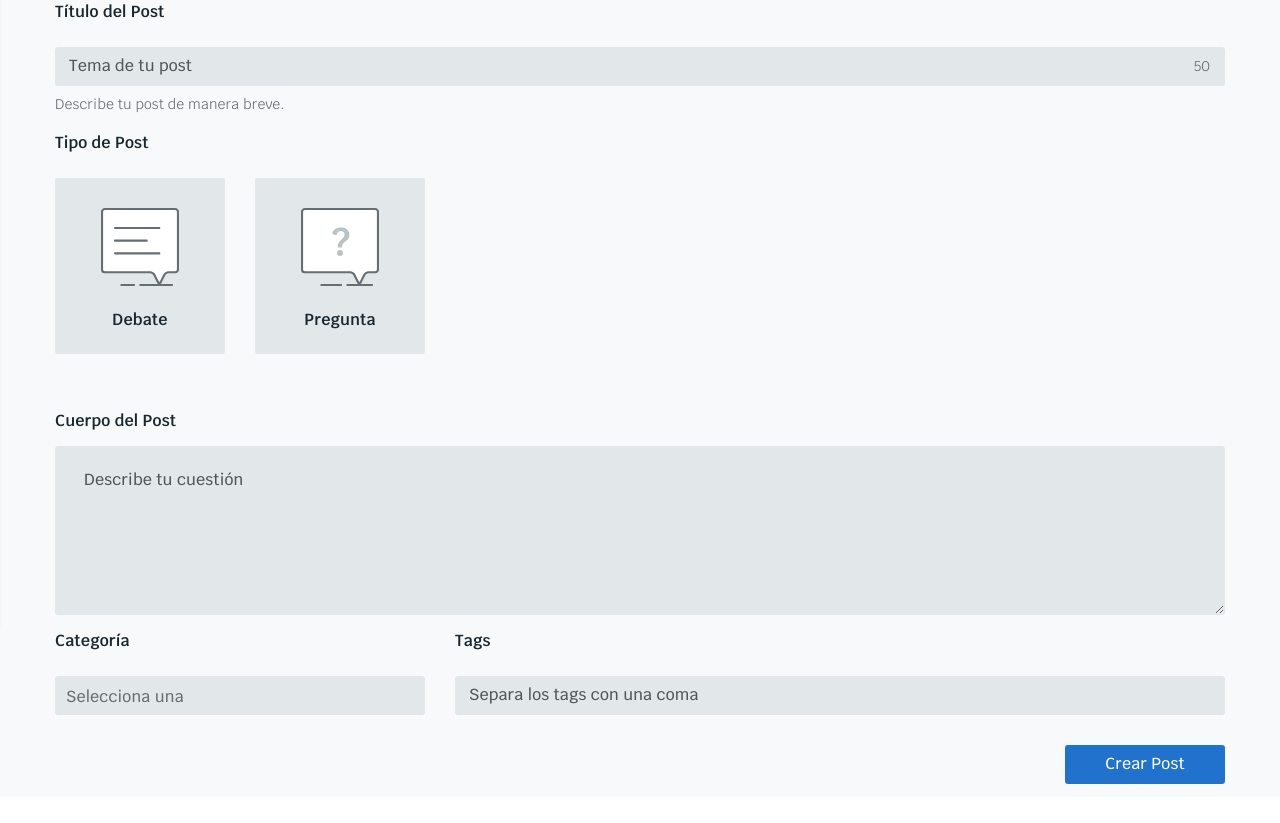
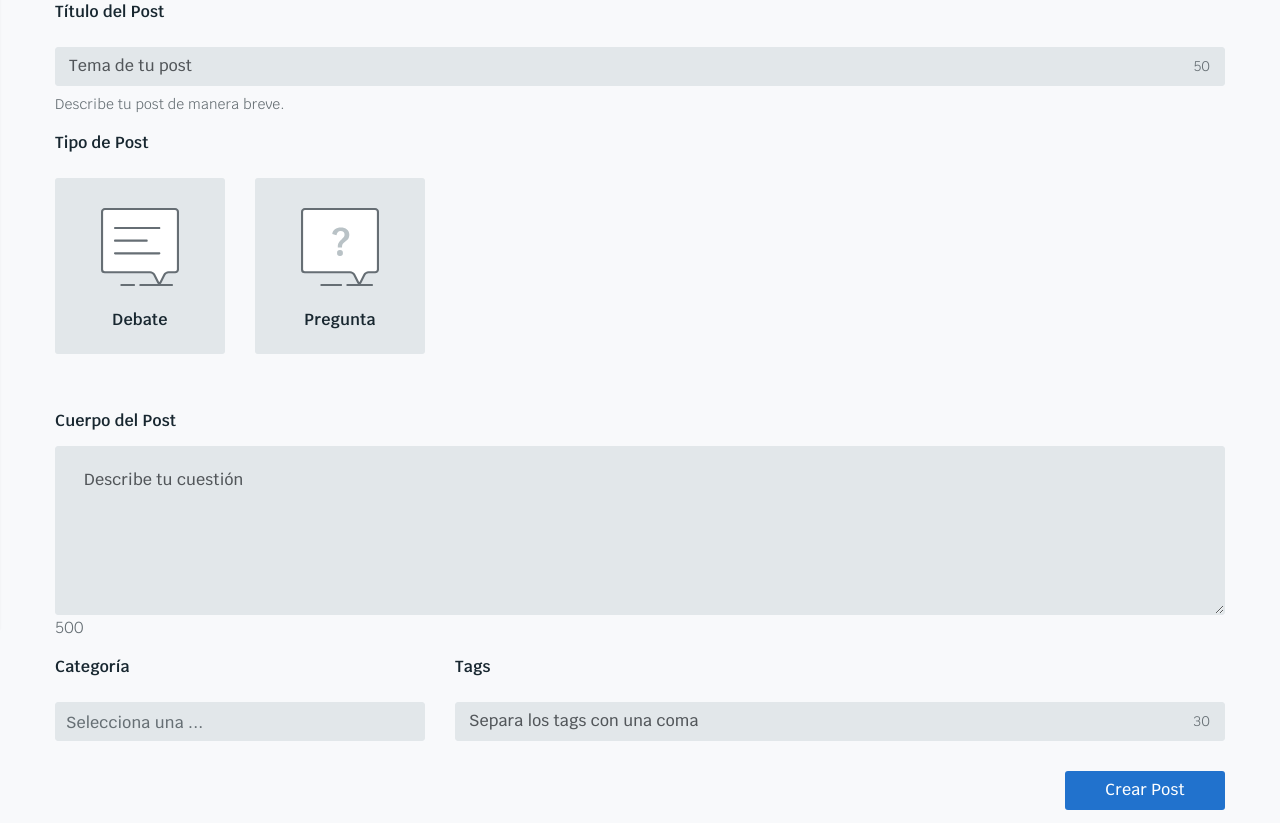
Before and after one commit to angelfrg/Forum, a Yii app: template views/post/crear_post.php in a window 1280 px wide. Shown: the part 172-995 px from the top of the page. Before the commit the page ends 956 px from the top, so only its background shows below. Run offline with PHP 8.4 and a stand-in for Yii, Linux system fonts and the light colour scheme; the template is opened without the code that fills it, so the values that code supplies are empty; some libraries are stand-ins or nearby versions.

Commit message:
Controlar longitudes de titulo, cuerpo y tags de un post

```diff
--- a/views/post/crear_post.php
+++ b/views/post/crear_post.php
@@ -5,8 +5,8 @@
 	<div class="form-group">
 		<label for="inputTopicTitle">Título del Post</label>
 		<div class="tt-value-wrapper">
-			<input type="text" name="name" class="form-control" id="inputTopicTitle" placeholder="Tema de tu post">
-			<span class="tt-value-input">50</span>
+			<input type="text" name="name" class="form-control" id="inputTopicTitle" placeholder="Tema de tu post" maxlength="50" onkeydown="modificarValor(this.id, 'maxTema', event, 50)">
+			<span id="maxTema" class="tt-value-input">50</span>
 		</div>
 		<div class="tt-note">Describe tu post de manera breve.</div>
 	</div>
@@ -40,14 +40,15 @@
 	<div class="pt-editor">
 		<h6 class="pt-title">Cuerpo del Post</h6>
 		<div class="form-group">
-			<textarea name="message" class="form-control" rows="5" placeholder="Describe tu cuestión"></textarea>
+			<textarea name="message" class="form-control" id="textAreaPost" rows="5" maxlength="500" placeholder="Describe tu cuestión" maxlength="300" onkeydown="modificarValor(this.id, 'maxCuerpo', event, 500)"></textarea>
+            <span id="maxCuerpo" class="tt-value-input">500</span>
 		</div>
 		<div class="row">
 			<div class="col-md-4">
 				<div class="form-group">
 					<label for="inputTopicTitle">Categoría</label>
 					<select class="form-control">
-						<option value="Select">Selecciona una</option>
+						<option value="Select">Selecciona una ...</option>
 						<option value="Value 01">Value 01</option>
 						<option value="Value 02">Value 02</option>
 					</select>
@@ -56,7 +57,11 @@
 			<div class="col-md-8">
 				<div class="form-group">
 					<label for="inputTopicTags">Tags</label>
-					<input type="text" name="name" class="form-control" id="inputTopicTags" placeholder="Separa los tags con una coma">
+                    <div class="tt-value-wrapper">
+                        <input type="text" name="name" class="form-control" id="inputTopicTags" maxlength="30" placeholder="Separa los tags con una coma" onkeydown="modificarValor(this.id, 'maxTags', event, 30)">
+                        <span id="maxTags" class="tt-value-input">30</span>
+                    </div>
+
 				</div>
 			</div>
 		</div>
--- a/web/js/app.js
+++ b/web/js/app.js
@@ -0,0 +1,15 @@
+//Funcion para controlar longitud titulo post y cuerpo post
+function modificarValor(inputId, spanId, event, longitudCampo){
+    var long=document.getElementById(inputId).value.length;
+
+    if(event.keyCode==8){
+        if(long>0){
+            var valorActual=parseInt(document.getElementById(spanId).innerHTML,10);
+            document.getElementById(spanId).innerHTML=""+(valorActual+1);
+        }
+    }else{
+        if(long<longitudCampo){
+            document.getElementById(spanId).innerHTML=""+(longitudCampo-1-long);
+        }
+    }
+}
```
